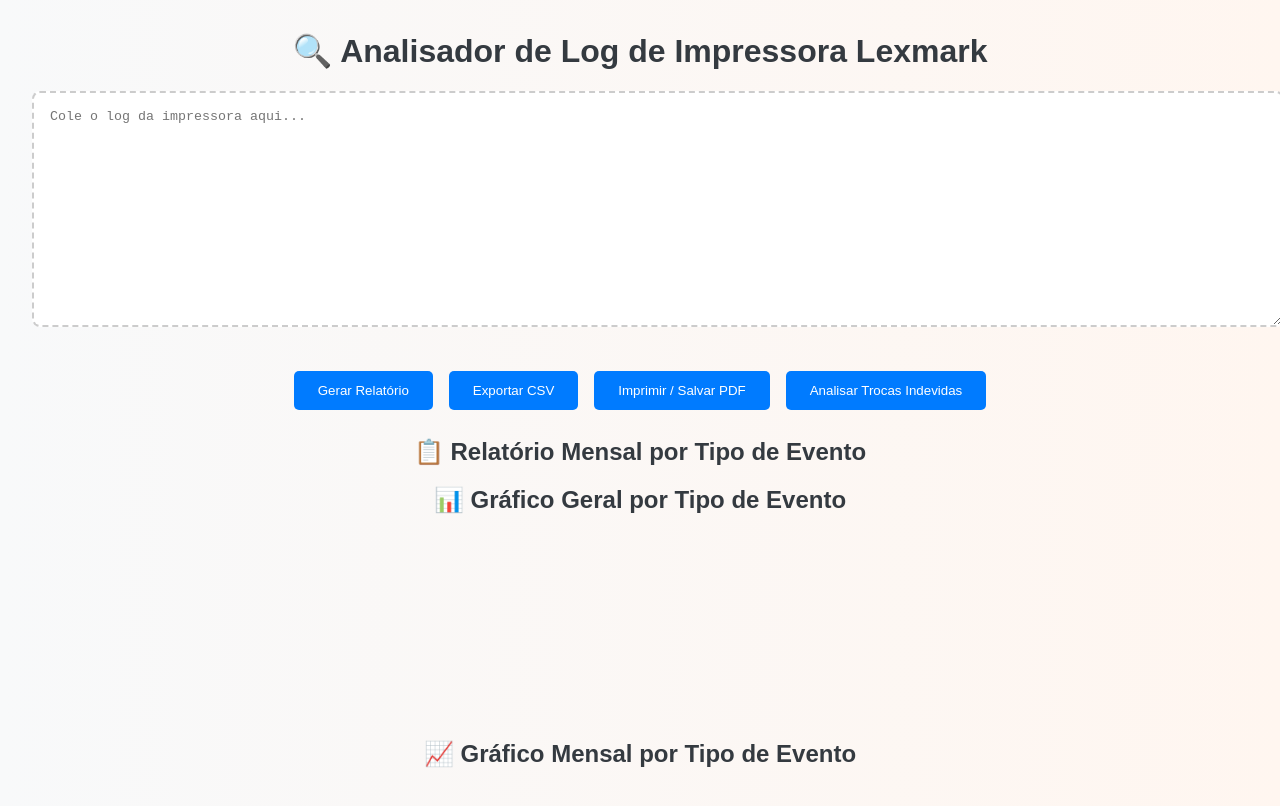
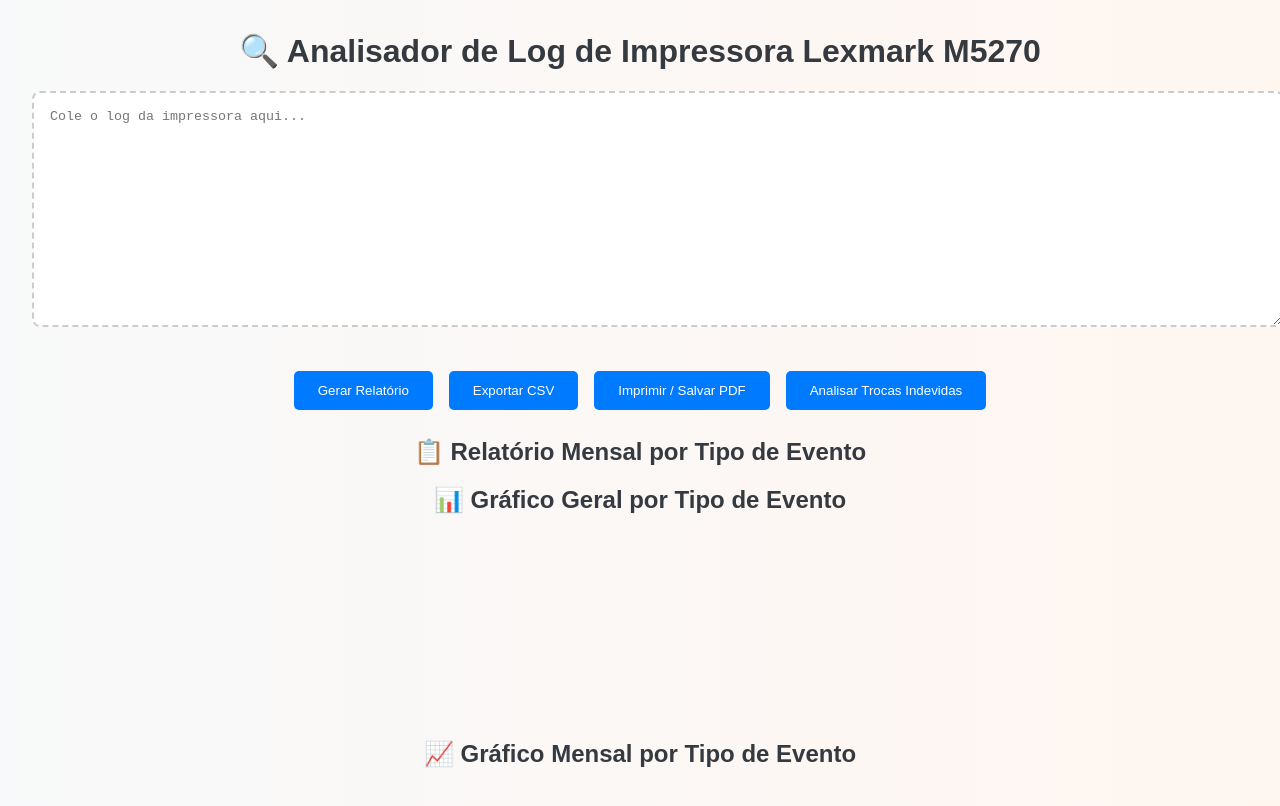
Before and after one commit to alexsandrosipelli/ANALISAR-LOG-IMPRESSORAS, a plain HTML site: page index.html in a window 1280 px wide. Drawn offline with nearby package versions, Linux system fonts and the light colour scheme.

Commit message:
Update index.html

```diff
--- a/index.html
+++ b/index.html
@@ -3,7 +3,7 @@
 <head>
   <meta charset="UTF-8">
   <meta name="viewport" content="width=device-width, initial-scale=1.0">
-  <title>Analisador de Log de Impressora</title>
+  <title>Analisador de Log de Impressora M5270</title>
   <script src="https://cdn.jsdelivr.net/npm/chart.js"></script>
   <style>
     body {
@@ -64,7 +64,7 @@
   </style>
 </head>
 <body>
-  <h1>🔍 Analisador de Log de Impressora Lexmark</h1>
+  <h1>🔍 Analisador de Log de Impressora Lexmark M5270 </h1>
   <textarea id="logInput" placeholder="Cole o log da impressora aqui..."></textarea>
   <div class="export-buttons">
     <button onclick="analisarLog()">Gerar Relatório</button>
```
